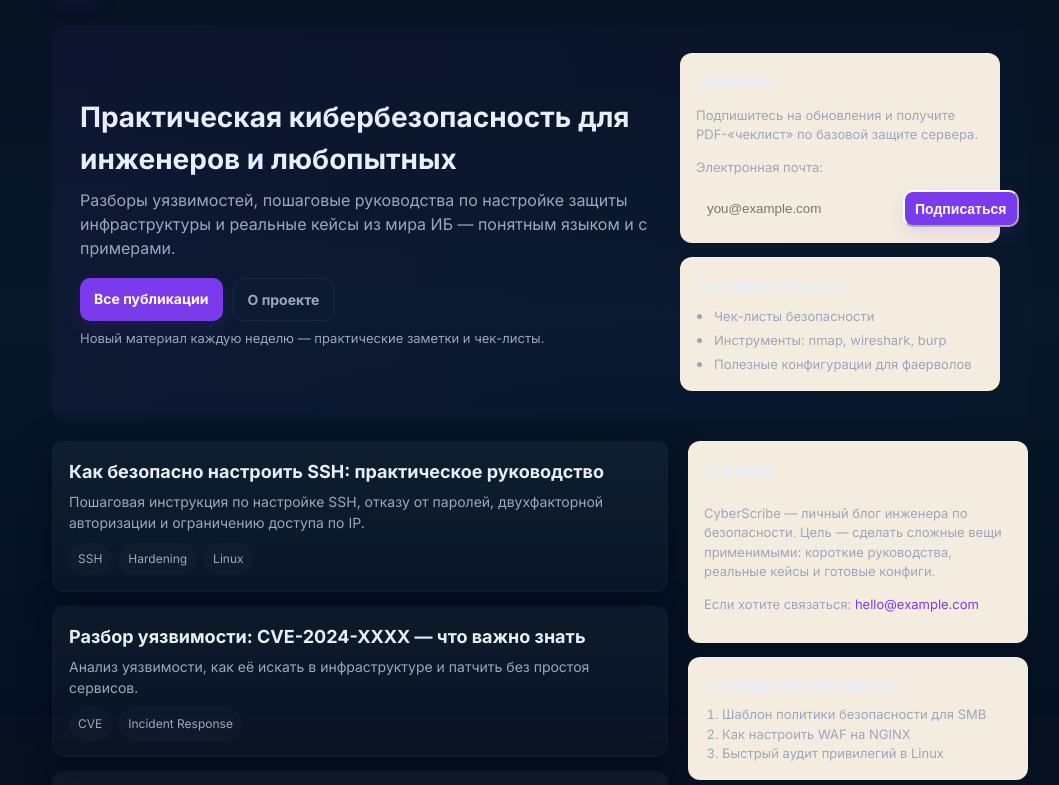
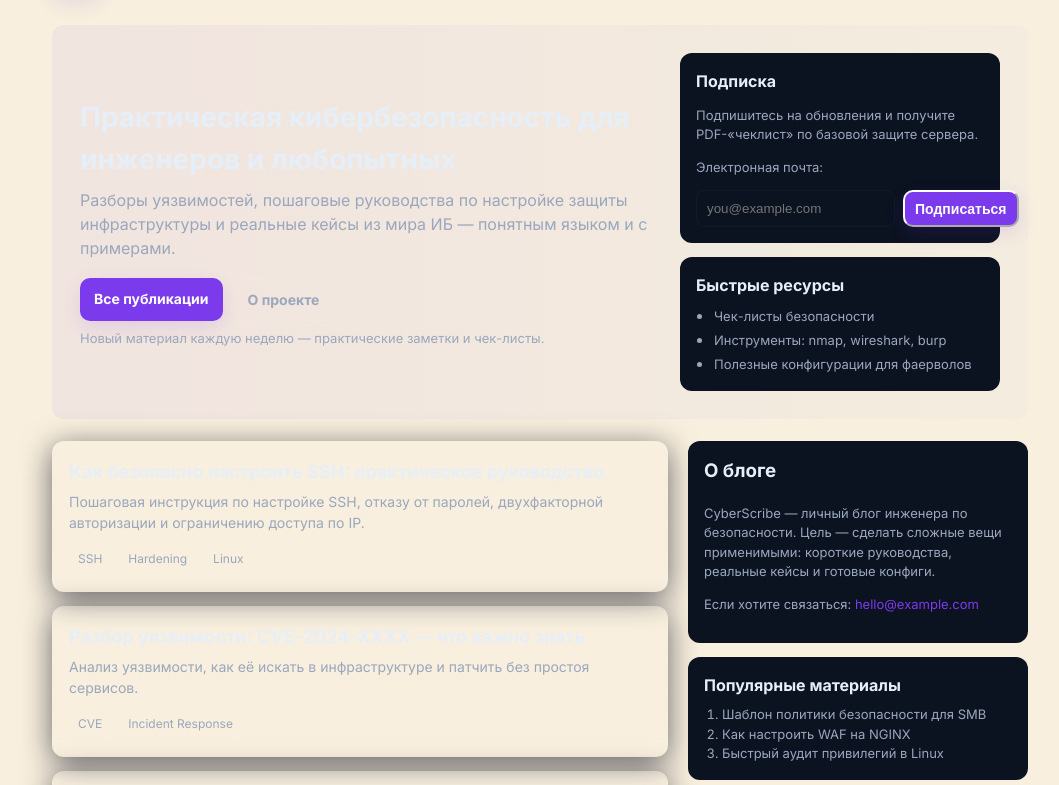
Before and after one commit to lasnet/lasnet.github.io, a plain HTML site: page index.html in a window 1280 px wide. Shown: the part 85-870 px from the top of the page, without its empty margins (100-1159 px from the left). Drawn offline with Linux system fonts and the light colour scheme.

Commit message:
Update index.html

```diff
--- a/index.html
+++ b/index.html
@@ -10,7 +10,7 @@
   <style>
     :root{
       --bg:#f0e8db;
-      --card:#f4eddf;
+      --card:#0b1220;
       --muted:#9aa7bd;
       --accent:#7c3aed;
       --glass: rgba(255,255,255,0.04);
@@ -22,7 +22,7 @@
     html,body{height:100%}
     body{
       margin:0;
-      background: linear-gradient(180deg,#071021 0%, #071828 50% , #041022 100%);
+      background: linear-gradient(180deg,#f8efde 0%, #f8efde 50% , #f8efde 100%);
       color: #e6eef8;
       -webkit-font-smoothing:antialiased;
       -moz-osx-font-smoothing:grayscale;
```
